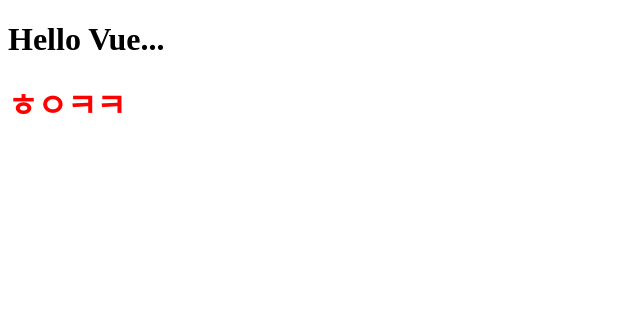
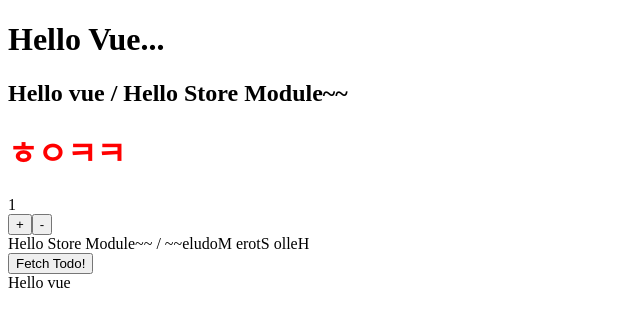
Before and after one commit to minsgy/Vue3_webpack_boilerplate, a Vue app: page / in a window 1280 px wide. Shown: the top 326 px of the page, without its empty margins (0-640 px from the left). Built offline with nearby package versions, Linux system fonts and the light colour scheme.

Commit message:
feat : vuex 3

```diff
--- a/package.json
+++ b/package.json
@@ -11,7 +11,8 @@
   "author": "",
   "license": "ISC",
   "dependencies": {
-    "vue": "^3.2.19"
+    "vue": "^3.2.19",
+    "vuex": "^4.0.2"
   },
   "devDependencies": {
     "@vue/compiler-sfc": "^3.2.19",
--- a/src/App.vue
+++ b/src/App.vue
@@ -2,6 +2,7 @@
   <h1>
     {{ msg }}
   </h1>
+  <h2>{{ storeMsg }} / {{ storeMessage }}</h2>
   <Hello />
 </template>
 <script>
@@ -16,5 +17,13 @@
       msg: 'Hello Vue...',
     }
   },
+  computed: {
+    storeMsg() {
+      return this.$store.state.msg
+    },
+    storeMessage() {
+      return this.$store.state.message.message
+    }
+  }
 }
 </script>
--- a/src/components/Hello.vue
+++ b/src/components/Hello.vue
@@ -1,7 +1,55 @@
 <template>
   <h1>ㅎㅇㅋㅋ</h1>
+  <div>{{ count }}</div>
+  <button @click="increaseCount">
+    +
+  </button>
+  <button @click="decreaseCount">
+    -
+  </button>
+  <div>{{ message }} / {{ reversedMessage }}</div>
+  <button @click="fetchTodo">
+    Fetch Todo!
+  </button>
+  <div>{{ msg }}</div>
 </template>
+<script>
+import { mapState, mapGetters, mapMutations, mapActions } from 'vuex'
 
+export default {
+  computed: {
+    // count라는 스토어에서 count라는 상태값 사용.
+    ...mapState(['msg']), // 전역 관리 시 배열 값만 관리합니다.
+    ...mapState('count', [
+      'count'
+    ]),
+    ...mapState('message', [
+      'message'
+    ]),
+    ...mapGetters('message', [
+      'reversedMessage'
+    ]),
+  },
+  methods: {
+    ...mapMutations('count', [
+      'increaseCount',
+      'decreaseCount'
+    ]),
+    ...mapActions('message', [
+      'fetchTodo'
+    ]),
+    // increaseCount(){
+    //   this.$store.commit('count/increaseCount')
+    // },
+    // decreaseCount() {
+    //   this.$store.commit('count/decreaseCount')
+    // },
+    // fetchTodo() {
+    //   this.$store.dispatch('message/fetchTodo')
+    // }
+  }
+}
+</script>
 <style scoped lang="scss">
 $color: red;
 h1 {
--- a/src/main.js
+++ b/src/main.js
@@ -1,4 +1,7 @@
-import * as Vue from 'vue'
+import { createApp } from 'vue'
+import store from '~/store'
 import App from './App'
 
-Vue.createApp(App).mount('#app')
+const app = createApp(App)
+app.use(store)
+app.mount('#app')
--- /dev/null
+++ b/src/store/count.js
@@ -0,0 +1,16 @@
+export default {
+ namespaced: true,
+ state() {
+  return {
+   count : 1
+  }
+ },
+  mutations: {
+   increaseCount(state){
+    state.count += 1
+   },
+   decreaseCount(state){
+    state.count -= 1
+   }
+  }
+}
--- /dev/null
+++ b/src/store/index.js
@@ -0,0 +1,17 @@
+import { createStore } from 'vuex'
+import message from './message'
+import count from './count'
+export default createStore({
+ state(){
+  return {
+   msg: 'Hello vue',
+  }
+ },
+ getters: {},
+ mutations: {},
+ actions: {},
+ modules: {
+  message,
+  count
+ }
+})
--- /dev/null
+++ b/src/store/message.js
@@ -0,0 +1,26 @@
+export default {
+ namespaced: true,
+ state() {
+  return {
+   message: 'Hello Store Module~~'
+  }
+ },
+ getters: {
+  reversedMessage(state){
+   return state.message.split('').reverse().join('')
+  }
+ },
+ mutations: {
+  updateMessage(state, newValue) {
+   state.message = newValue
+  }
+ },
+ actions: {
+  async fetchTodo({commit}) {
+   const todo = await fetch('https://jsonplaceholder.typicode.com/todos/1')
+    .then(res=>res.json())
+
+   commit('updateMessage', todo.title)
+  }
+ }
+}
```
Also changed, not shown: 1 other file (tests, documents, lock files or other folders).
